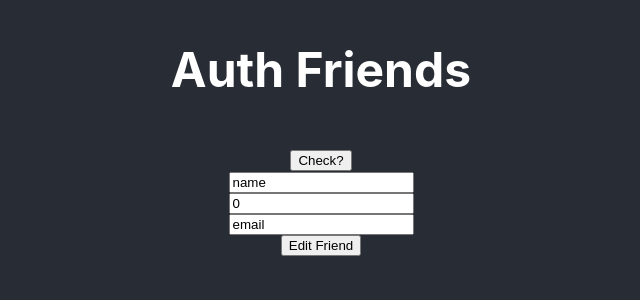
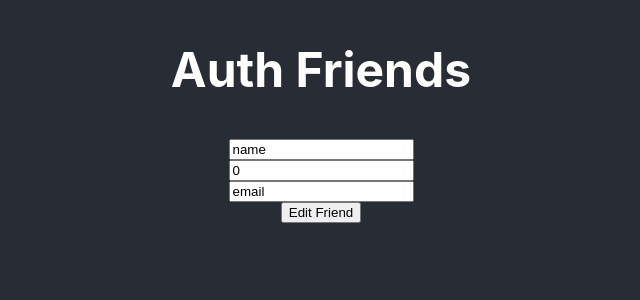
Before and after one commit to rushman7/Auth-Friends, a React (Create React App) app in the folder friends/: page /friends/1 in a window 1280 px wide. Shown: the top 300 px of the page, without its empty margins (319-959 px from the left). Built offline with nearby package versions, Linux system fonts and the light colour scheme; no server answers; sample sign-in values are in the browser's storage.

Commit message:
removed clutter

```diff
--- a/friends/src/components/EditFriend.js
+++ b/friends/src/components/EditFriend.js
@@ -11,10 +11,6 @@
     id: id
   })
 
-  const check = () => {
-    console.log(props)
-  }
-
   const handleChange = e => {
     setEditFriend({ ...editFriend, [e.target.name]: e.target.value });
   };
@@ -27,7 +23,6 @@
 
   return (
     <div>
-      <button onClick={check}>Check?</button>
       <form onSubmit={onEditFriend} className="login-form">
         <input
           type="text"
--- a/friends/src/components/FriendsList.js
+++ b/friends/src/components/FriendsList.js
@@ -16,13 +16,8 @@
     props.deleteFriend(friend)
   }
 
-  const check = () => {
-    console.log(props)
-  }
-
   return (
     <div>
-      <button onClick={check}>Check?</button>
       {
         display
         ? <AddFriend display={display}/>
--- a/friends/src/index.js
+++ b/friends/src/index.js
@@ -14,7 +14,7 @@
 const store = createStore(
   rootReducer,
   composeEnhancers(
-    applyMiddleware(thunk)
+    applyMiddleware(thunk, logger )
   ),
 );
 
```
